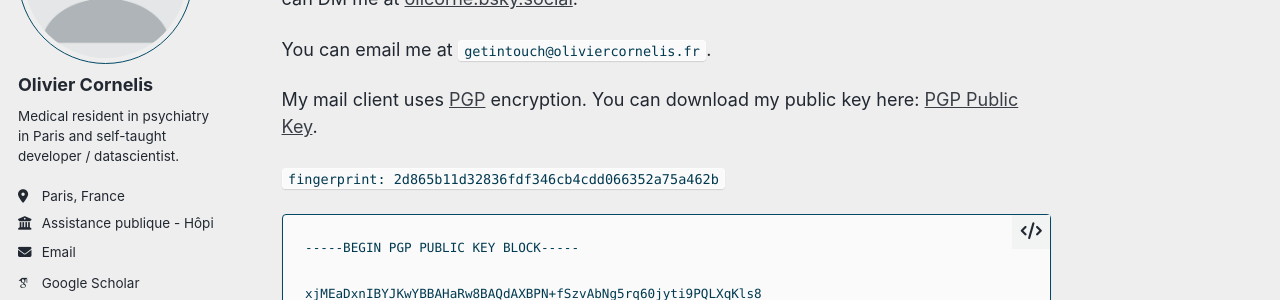
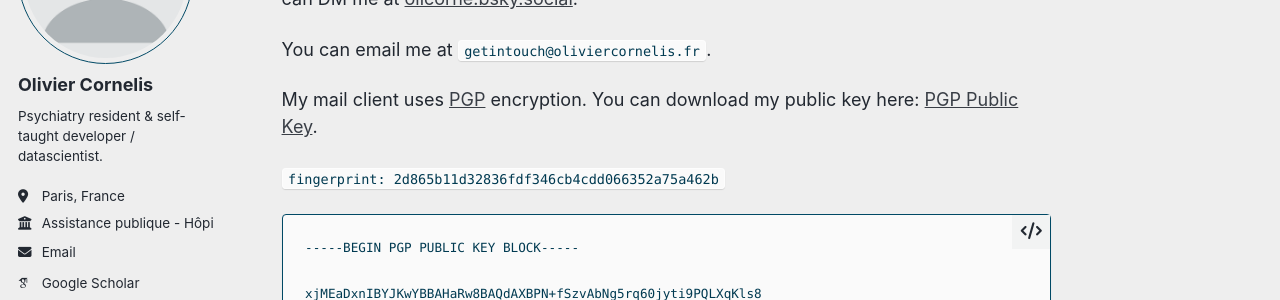
Before and after one commit to thiswillbeyourgithub/website, a Jekyll site: the page built from _pages/contact.md, in a window 1280 px wide. Shown: the part 210-510 px from the top of the page. Built offline with Jekyll 4.4.1, drawn with Linux system fonts in a browser that asks for light colours; some web fonts are replaced; a script that is not in the unit is left out.

Commit message:
sidebar
Signed-off-by: thiswillbeyourgithub <26625900+thiswillbeyourgithub@users.noreply.github.com>

```diff
--- a/_config.yml
+++ b/_config.yml
@@ -26,7 +26,7 @@ author:
   avatar           : "profile.png"
   name             : "Olivier Cornelis"
   pronouns         : # example: "she/her"
-  bio              : "Medical resident in psychiatry in Paris and self-taught developer / datascientist."
+  bio              : "Psychiatry resident & self-taught developer / datascientist."
   location         : "Paris, France"
   employer         : "Assistance publique - Hôpitaux de Paris"
   uri              : # URL
```
